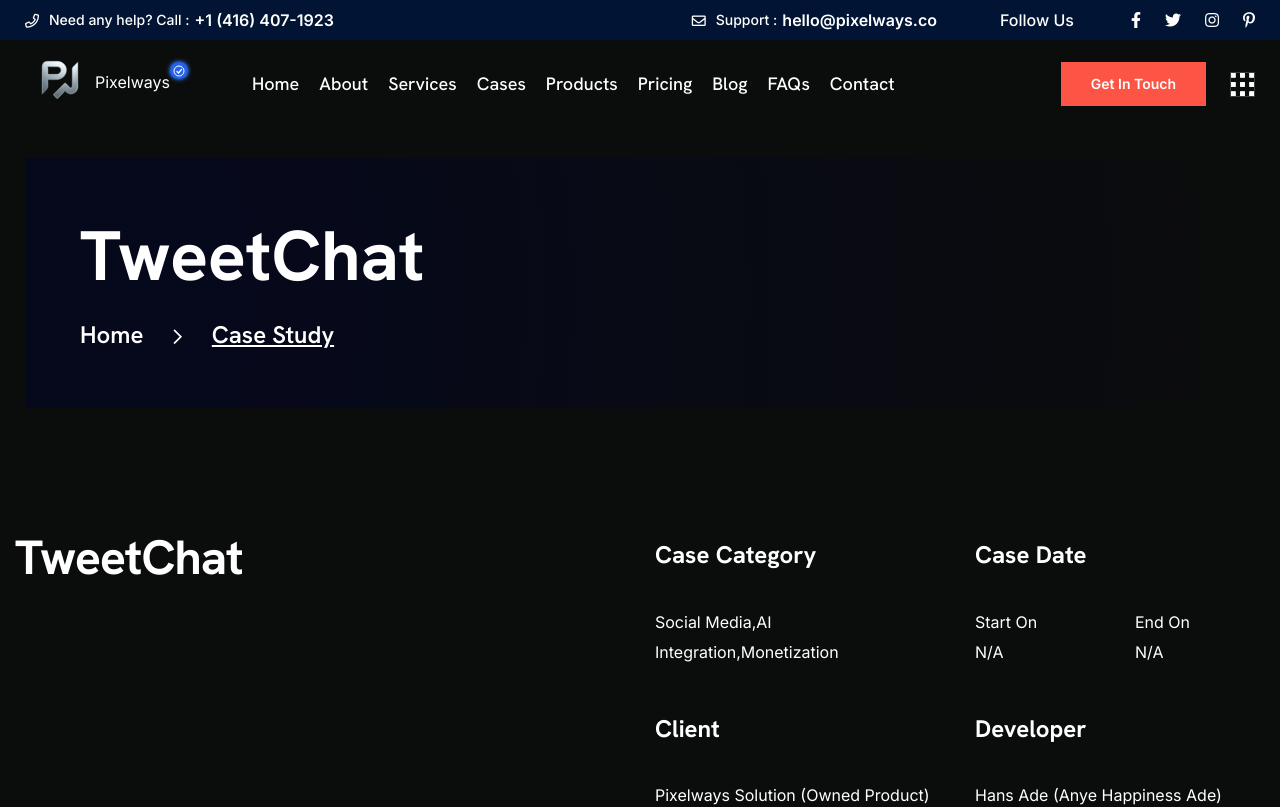
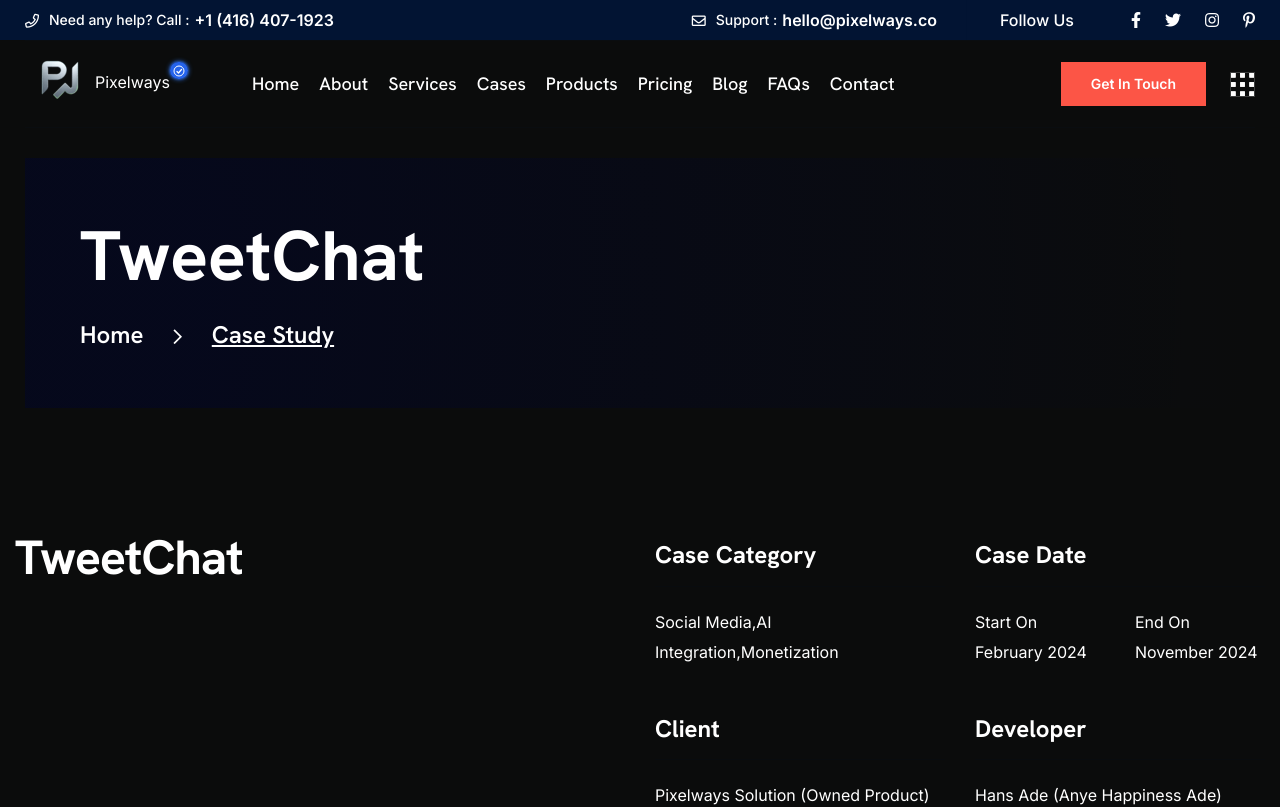
Before and after one commit to pixelways-Inc/pixelways, a Next.js app: page /cases/tweetchat in a window 1280 px wide. Shown: the top 807 px of the page. Built offline with nearby package versions, Linux system fonts and the light colour scheme.

Commit message:
FEAT: Update TweetChat case study dates

```diff
--- a/app/cases/tweetchat/page.js
+++ b/app/cases/tweetchat/page.js
@@ -6,8 +6,8 @@ const CaseStudySlugPage = () => {
   const caseStudy = {
     title: "TweetChat",
     clientName: "Pixelways Solution (Owned Product)",
-    commencementDate: "N/A", // Not provided
-    endDate: "N/A", // Not provided
+    commencementDate: "February 2024",
+    endDate: "November 2024",
     liveProjectUrl: "https://tweetchat.me",
     developer: {
       name: "Hans Ade (Anye Happiness Ade)",
```
Also changed, not shown: 2 other files (tests, documents, lock files or other folders).
